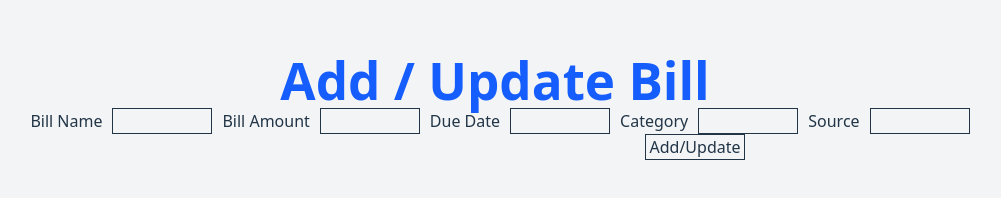
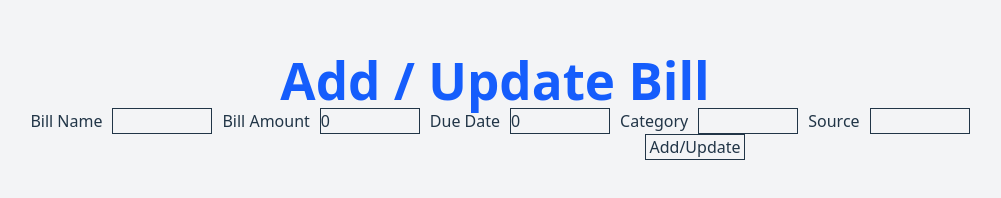
Before and after one commit to MrSankofa/Robust-React-Bill-Tracker, a React (Vite) app: page / in a window 1280 px wide. Shown: the part 258-456 px from the top of the page, without its empty margins (145-1146 px from the left). Built offline with nearby package versions, Linux system fonts and the light colour scheme.

Commit message:
completed(exercise): to add bill

```diff
--- a/src/App.tsx
+++ b/src/App.tsx
@@ -14,6 +14,33 @@ function App() {
 
 
 
+    const [billName, setBillName] = useState("");
+    const [amount, setAmount] = useState(0);
+    const [dueDate, setDueDate] = useState(0);
+    const [category, setCategory] = useState("");
+    const [source, setSource] = useState("");
+
+
+    const addBill = () => {
+        const bill = {
+            billName,
+            amount,
+            dueDate,
+            category,
+            source
+        };
+
+        setBills( (bills) => [...bills, bill] );
+
+        setBillName(() => "");
+        setAmount(() => 0);
+        setDueDate(() => 0);
+        setCategory(() => "");
+        setSource(() => "");
+    }
+
+
+
   return (
       <>
           <div className="flex flex-col items-center justify-center h-screen bg-gray-100">
@@ -24,17 +51,17 @@ function App() {
 
                   <form className={"w-full"}>
                       <label className={"form"} htmlFor="billName">Bill Name</label>
-                      <input type="text" name={"billName"}/>
-                      <label className={"form"} htmlFor="billAmount">Bill Amount</label>
-                      <input type="text" name={"billAmount"}/>
+                      <input type="text" name={"billName"} value={billName} onChange={(e) => setBillName(e.target.value)}/>
+                      <label className={"form"} htmlFor="billAmount" >Bill Amount</label>
+                      <input type="text" name={"billAmount"} value={amount} onChange={(e) => setAmount(e.target.value)}/>
                       <label className={"form"} htmlFor="dueDate">Due Date</label>
-                      <input type="text" name={"dueDate"}/>
+                      <input type="text" name={"dueDate"} value={dueDate} onChange={(e) => setDueDate(e.target.value)}/>
                       <label className={"form"} htmlFor="category">Category</label>
-                      <input type="text" name={"category"}/>
+                      <input type="text" name={"category"} value={category} onChange={(e) => setCategory(e.target.value)}/>
                       <label className={"form"} htmlFor="source">Source</label>
-                      <input type="text" name={"source"}/>
+                      <input type="text" name={"source"} value={source} onChange={(e) => setSource(e.target.value)}/>
 
-                      <input className={"ml-100"} type="button" value={"Add/Update"}/>
+                      <input onClick={() => addBill()} className={"ml-100"} type="button" value={"Add/Update"}/>
                   </form>
 
               </div>
```
